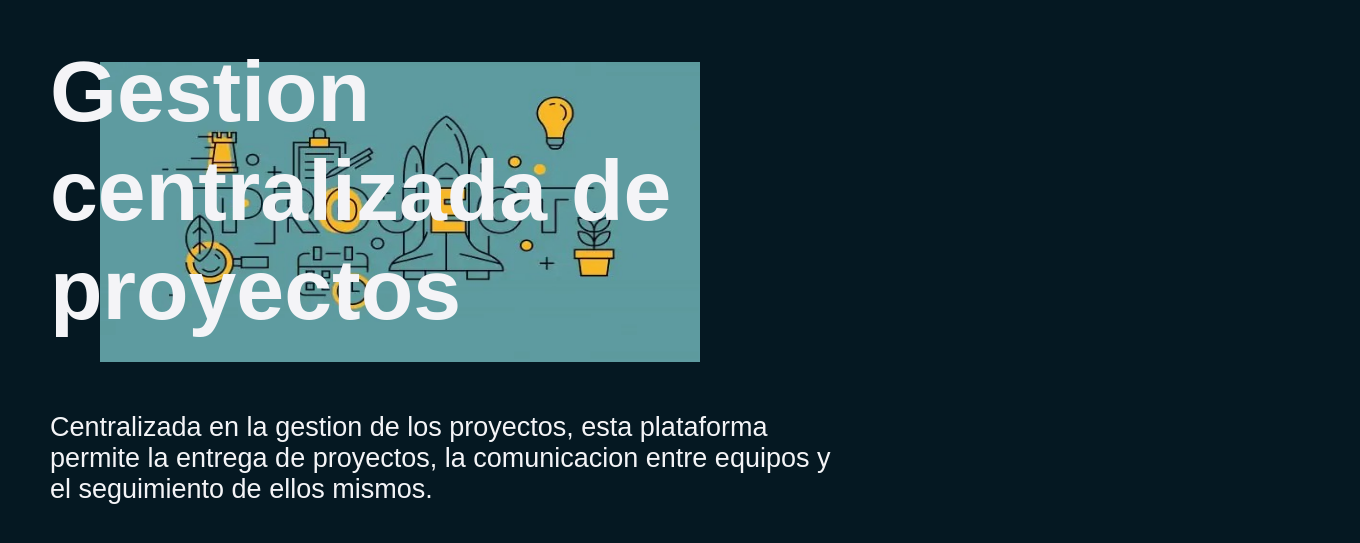
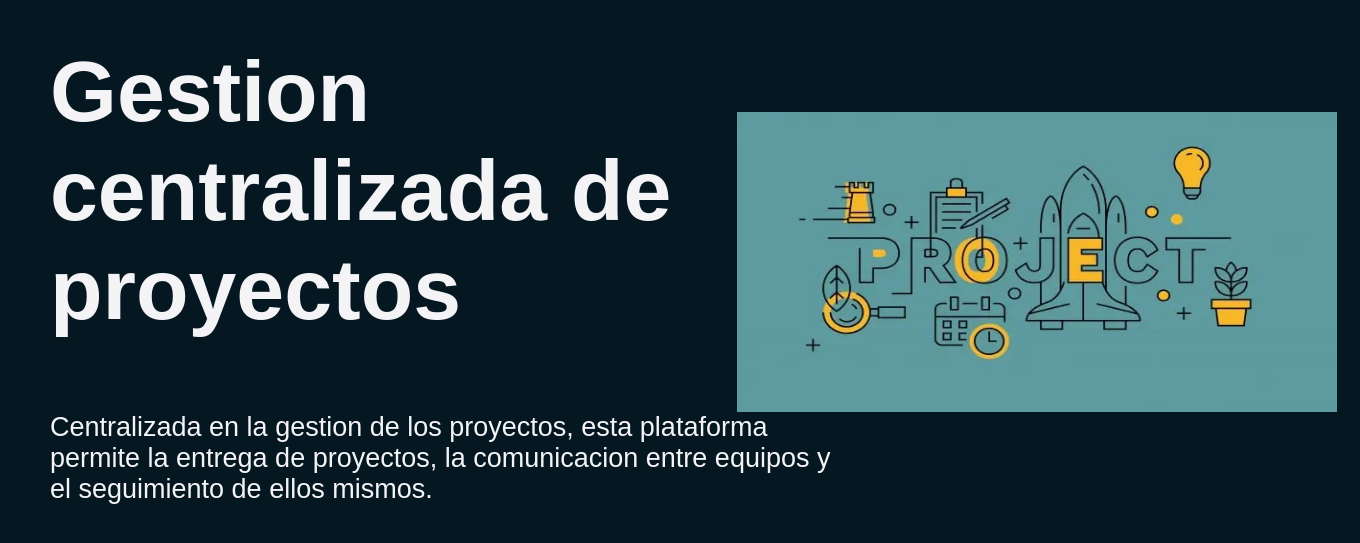
Before and after one commit to bestiven/Plataforma_GestionProyectos, a Flask app: page / in a window 1360 px wide. Shown: the part 78-621 px from the top of the page. Run offline with Flask 3, Linux system fonts and the light colour scheme; data that the repository does not hold is empty.

Commit message:
Modificacion de estilos y ajute de imagenes

```diff
--- a/src/app.py
+++ b/src/app.py
@@ -27,7 +27,7 @@ def agregarPersona():
     if nombre and correo and contraseña and confiContraseña and telefono:
         persona1 = Persona(nombre,correo,contraseña,confiContraseña,telefono)
         personas.insert_one(persona1.formato_doc())
-        return redirect(url_for('registro'))
+        return redirect(url_for('login'))
 
     else:
         return "Error "
--- a/src/static/css/styleInicio.css
+++ b/src/static/css/styleInicio.css
@@ -72,10 +72,10 @@ header {
     font-size: 43px;
     border-radius: 20px;
 }
-.imagen {
+.imagen2 {
     position: absolute;
     top: 190px;
-    left: 730px;
+    left: 737px;
     width: 600px;
     height: 300px;
 }
--- a/src/static/css/styleRegistro.css
+++ b/src/static/css/styleRegistro.css
@@ -366,7 +366,7 @@ input[type="submit"]:hover {
     font-size: 27px;
     border-radius: 20px;
 }
-.imagen {
+.imagen1 {
     position: absolute;
         top: 140px; /* Distancia desde la parte superior */
         left: 100px; /* Distancia desde la izquierda */
--- a/src/templates/auth/inicio.html
+++ b/src/templates/auth/inicio.html
@@ -12,7 +12,7 @@
     </header>
 
     </form>
-    <img class="imagen" src="./static/img/imagen1.jpeg" alt="brazo robotico" />
+    <img class="imagen2" src="./static/img/imagen1.jpeg" alt="brazo robotico" />
 
     <div class="titulo">
         <h1>Gestion centralizada de proyectos</h1>
```
Also changed, not shown: src/templates/auth/registro.html (+8 -8 lines).
